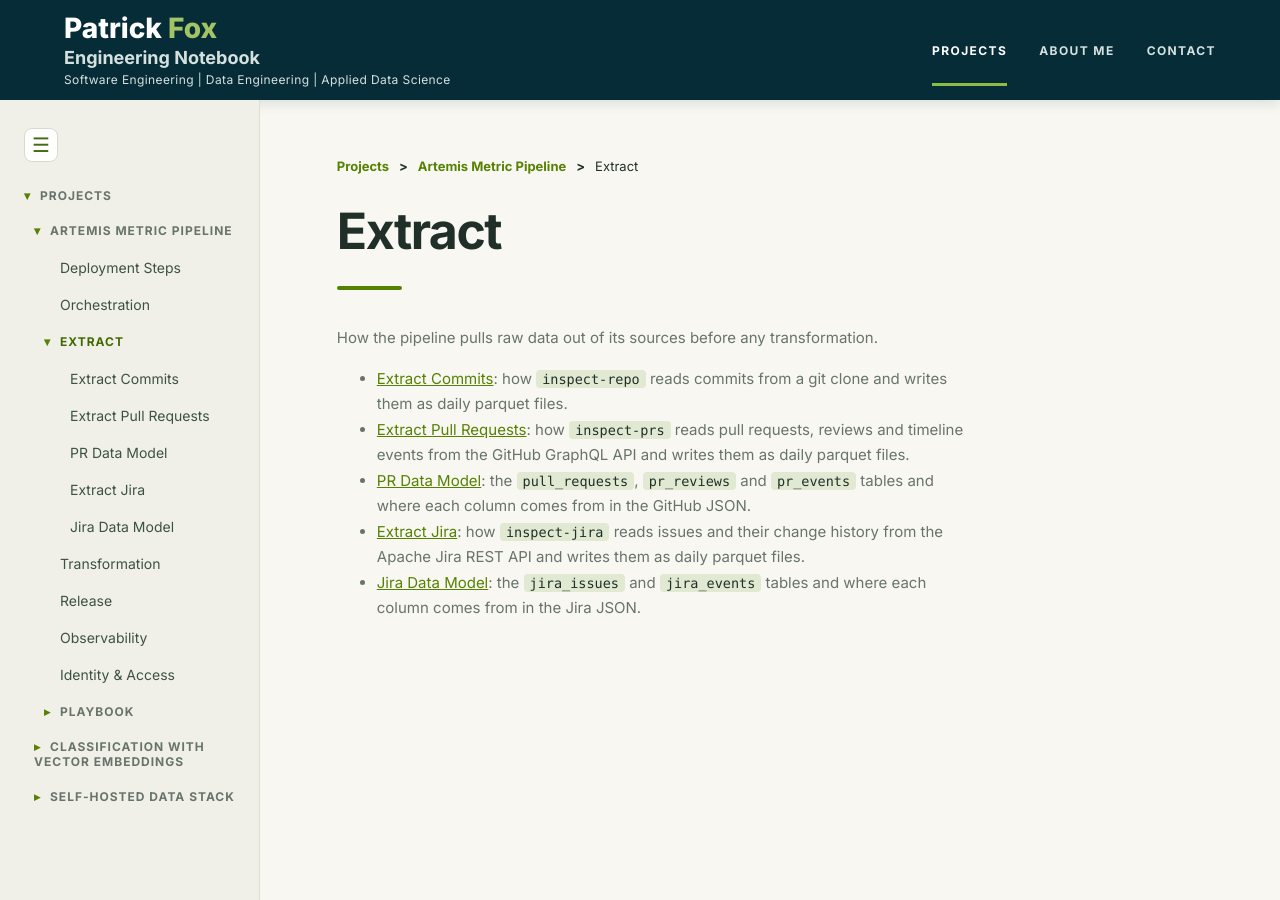
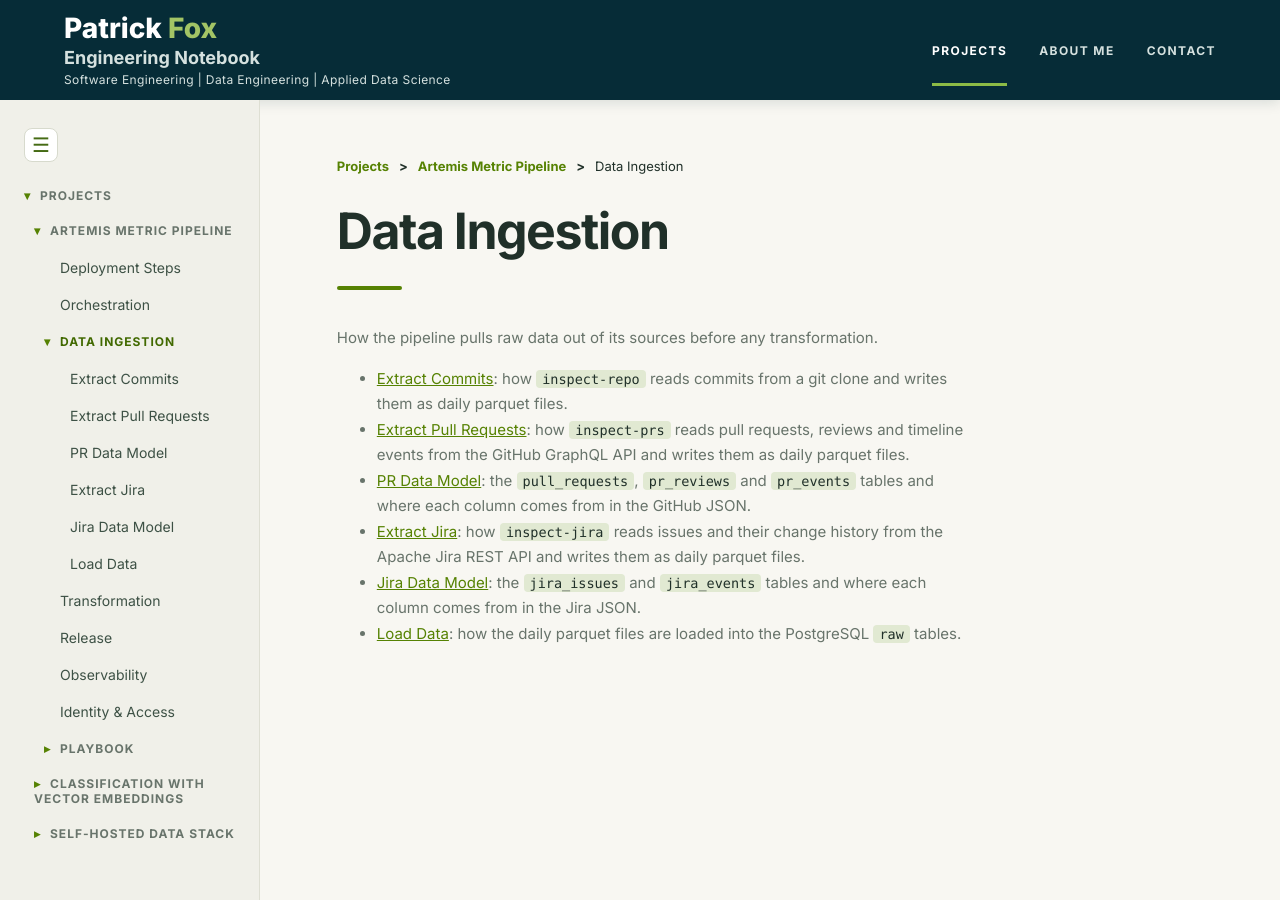
Before and after one commit to pgfox/pgfox.github.io, an MkDocs documentation site: the page built from docs/projects/artemis-metrics/data-ingestion/index.md, in a window 1280 px wide. Built offline with MkDocs 1.6.1, drawn with Linux system fonts in a browser that asks for light colours.

Commit message:
renamed to data-ingestion

```diff
--- a/docs/projects/artemis-metrics/extract/index.md
+++ b/docs/projects/artemis-metrics/data-ingestion/index.md
@@ -1,4 +1,4 @@
-# Extract
+# Data Ingestion
 
 How the pipeline pulls raw data out of its sources before any transformation.
 
@@ -7,3 +7,4 @@ How the pipeline pulls raw data out of its sources before any transformation.
 - [PR Data Model](PR_data.md): the `pull_requests`, `pr_reviews` and `pr_events` tables and where each column comes from in the GitHub JSON.
 - [Extract Jira](extract_jira.md): how `inspect-jira` reads issues and their change history from the Apache Jira REST API and writes them as daily parquet files.
 - [Jira Data Model](JIRA_data.md): the `jira_issues` and `jira_events` tables and where each column comes from in the Jira JSON.
+- [Load Data](load_data.md): how the daily parquet files are loaded into the PostgreSQL `raw` tables.
--- a/mkdocs.yml
+++ b/mkdocs.yml
@@ -14,13 +14,14 @@ nav:
           - projects/artemis-metrics/index.md
           - Deployment Steps: projects/artemis-metrics/setup.md
           - Orchestration: projects/artemis-metrics/orchestration.md
-          - Extract:
-              - projects/artemis-metrics/extract/index.md
-              - Extract Commits: projects/artemis-metrics/extract/extract_commits.md
-              - Extract Pull Requests: projects/artemis-metrics/extract/extract_pr.md
-              - PR Data Model: projects/artemis-metrics/extract/PR_data.md
-              - Extract Jira: projects/artemis-metrics/extract/extract_jira.md
-              - Jira Data Model: projects/artemis-metrics/extract/JIRA_data.md
+          - Data Ingestion:
+              - projects/artemis-metrics/data-ingestion/index.md
+              - Extract Commits: projects/artemis-metrics/data-ingestion/extract_commits.md
+              - Extract Pull Requests: projects/artemis-metrics/data-ingestion/extract_pr.md
+              - PR Data Model: projects/artemis-metrics/data-ingestion/PR_data.md
+              - Extract Jira: projects/artemis-metrics/data-ingestion/extract_jira.md
+              - Jira Data Model: projects/artemis-metrics/data-ingestion/JIRA_data.md
+              - Load Data: projects/artemis-metrics/data-ingestion/load_data.md
           - Transformation: projects/artemis-metrics/transformation.md
           - Release: projects/artemis-metrics/release.md
           - Observability: projects/artemis-metrics/observability.md
```
Also changed, not shown: docs/projects/artemis-metrics/data-ingestion/load_data.md (added, +5 -0 lines), docs/projects/artemis-metrics/data-ingestion/JIRA_data.md (renamed from docs/projects/artemis-metrics/extract/JIRA_data.md), docs/projects/artemis-metrics/data-ingestion/PR_data.md (renamed from docs/projects/artemis-metrics/extract/PR_data.md), docs/projects/artemis-metrics/data-ingestion/extract_commits.md (renamed from docs/projects/artemis-metrics/extract/extract_commits.md), docs/projects/artemis-metrics/data-ingestion/extract_jira.md (renamed from docs/projects/artemis-metrics/extract/extract_jira.md), docs/projects/artemis-metrics/data-ingestion/extract_pr.md (renamed from docs/projects/artemis-metrics/extract/extract_pr.md).
